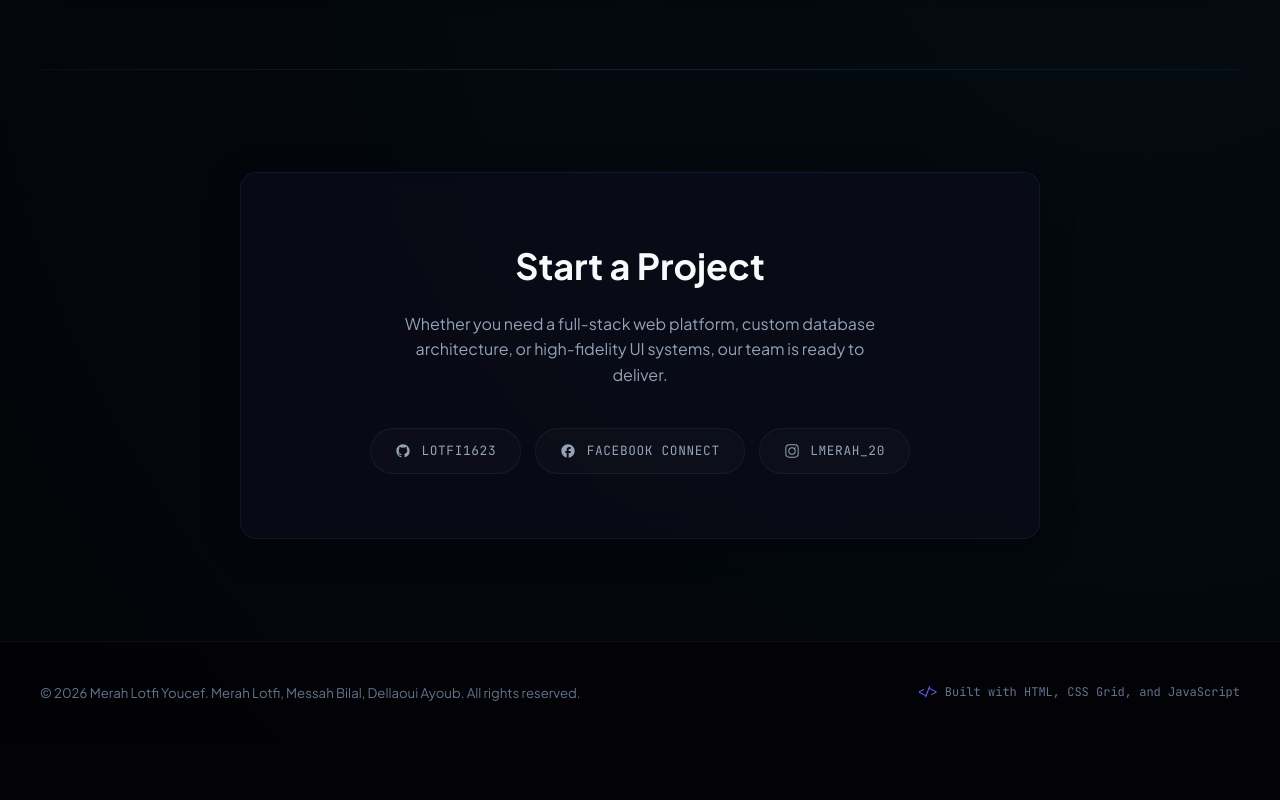
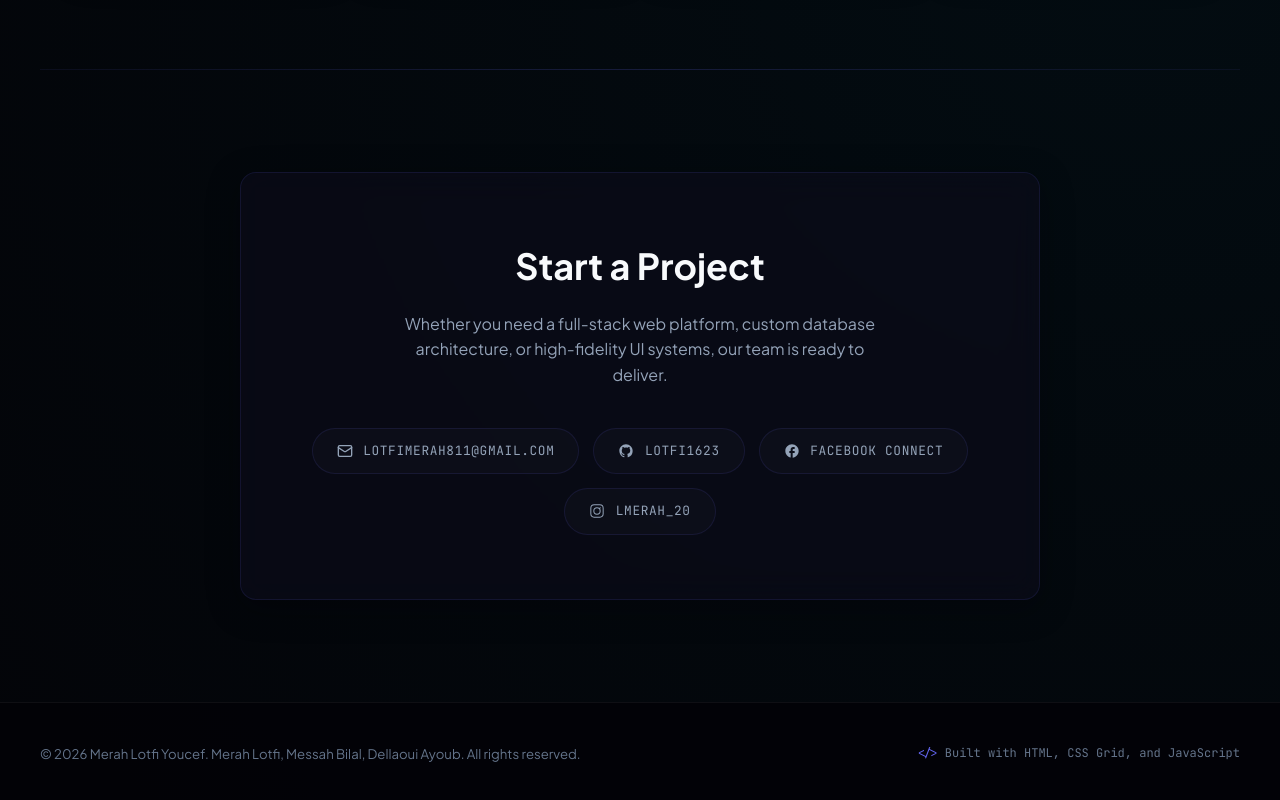
Before and after one commit to lotfi1623/portfolio, a plain HTML site: page index.html in a window 1280 px wide. Shown: the part 3616-4416 px from the top of the page. Before the commit the page ends 4360 px from the top, so only its background shows below. Drawn offline with Linux system fonts and the light colour scheme.

Commit message:
feat: Add email contact link to index.html, portfolio, and portfolio.html for improved accessibility

```diff
--- a/index.html
+++ b/index.html
@@ -1616,6 +1616,10 @@
         <p>Whether you need a full-stack web platform, custom database architecture, or high-fidelity UI systems, our team is ready to deliver.</p>
 
         <div class="social-btn-container">
+          <a href="mailto:lotfimerah811@gmail.com" class="social-pill">
+            <svg viewBox="0 0 24 24" fill="none" stroke="currentColor" stroke-width="2" stroke-linecap="round" stroke-linejoin="round"><rect x="2" y="4" width="20" height="16" rx="2"></rect><path d="m22 7-8.97 5.7a1.94 1.94 0 0 1-2.06 0L2 7"></path></svg>
+            lotfimerah811@gmail.com
+          </a>
           <a href="https://github.com/lotfi1623" target="_blank" class="social-pill">
             <svg viewBox="0 0 24 24" fill="currentColor"><path d="M12 2C6.48 2 2 6.48 2 12c0 4.42 2.87 8.17 6.84 9.49.5.09.68-.22.68-.48v-1.7c-2.78.6-3.37-1.34-3.37-1.34-.45-1.16-1.11-1.47-1.11-1.47-.91-.62.07-.61.07-.61 1 .07 1.53 1.03 1.53 1.03.9 1.52 2.34 1.08 2.91.83.09-.65.35-1.09.63-1.34-2.22-.25-4.55-1.11-4.55-4.94 0-1.09.39-1.98 1.03-2.68-.1-.25-.45-1.27.1-2.64 0 0 .84-.27 2.75 1.02A9.6 9.6 0 0 1 12 6.8c.85 0 1.71.11 2.5.33 1.91-1.29 2.75-1.02 2.75-1.02.55 1.37.2 2.39.1 2.64.64.7 1.03 1.59 1.03 2.68 0 3.84-2.34 4.69-4.57 4.94.36.31.68.92.68 1.85v2.74c0 .27.18.58.69.48A10.01 10.01 0 0 0 22 12c0-5.52-4.48-10-10-10z"/></svg>
             lotfi1623
```
Also changed, not shown: portfolio.html (+4 -0 lines), 1 other file.
